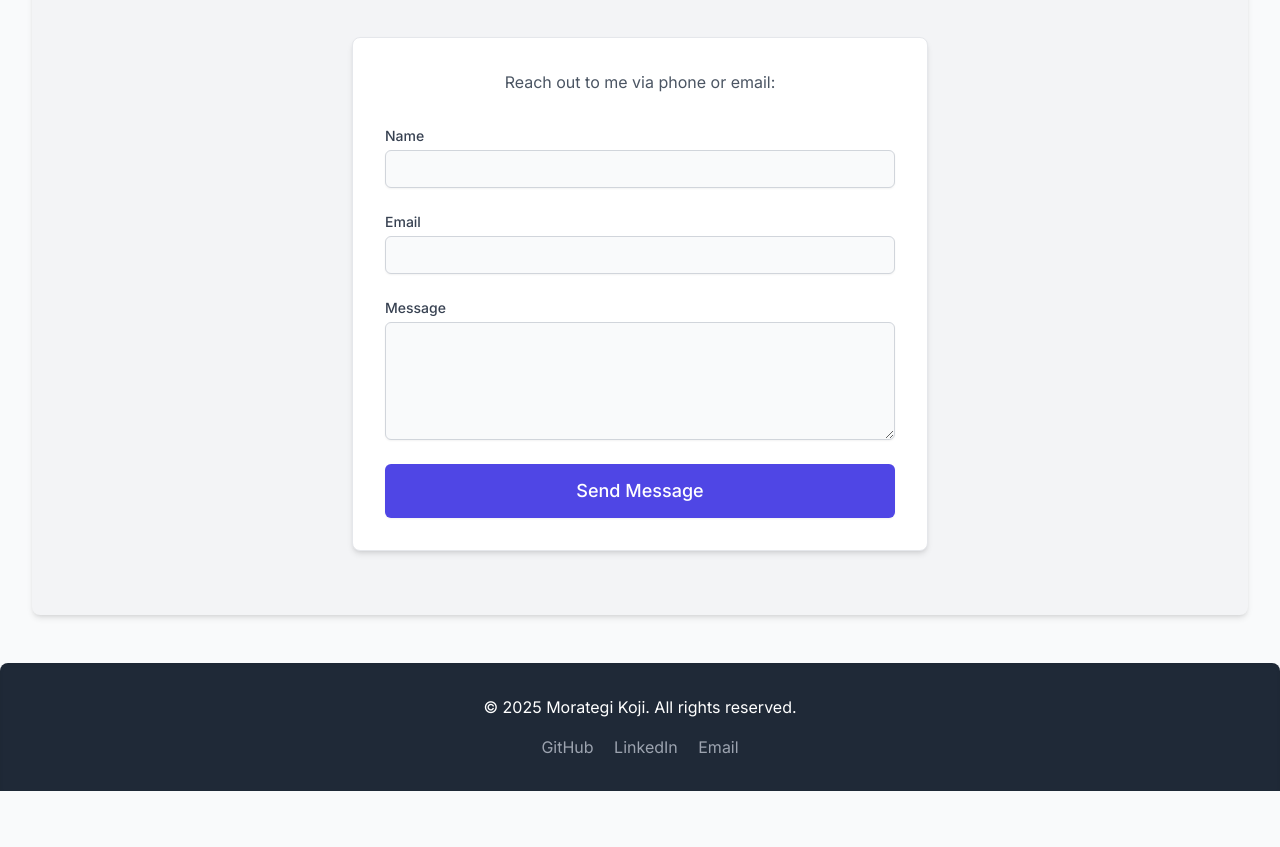
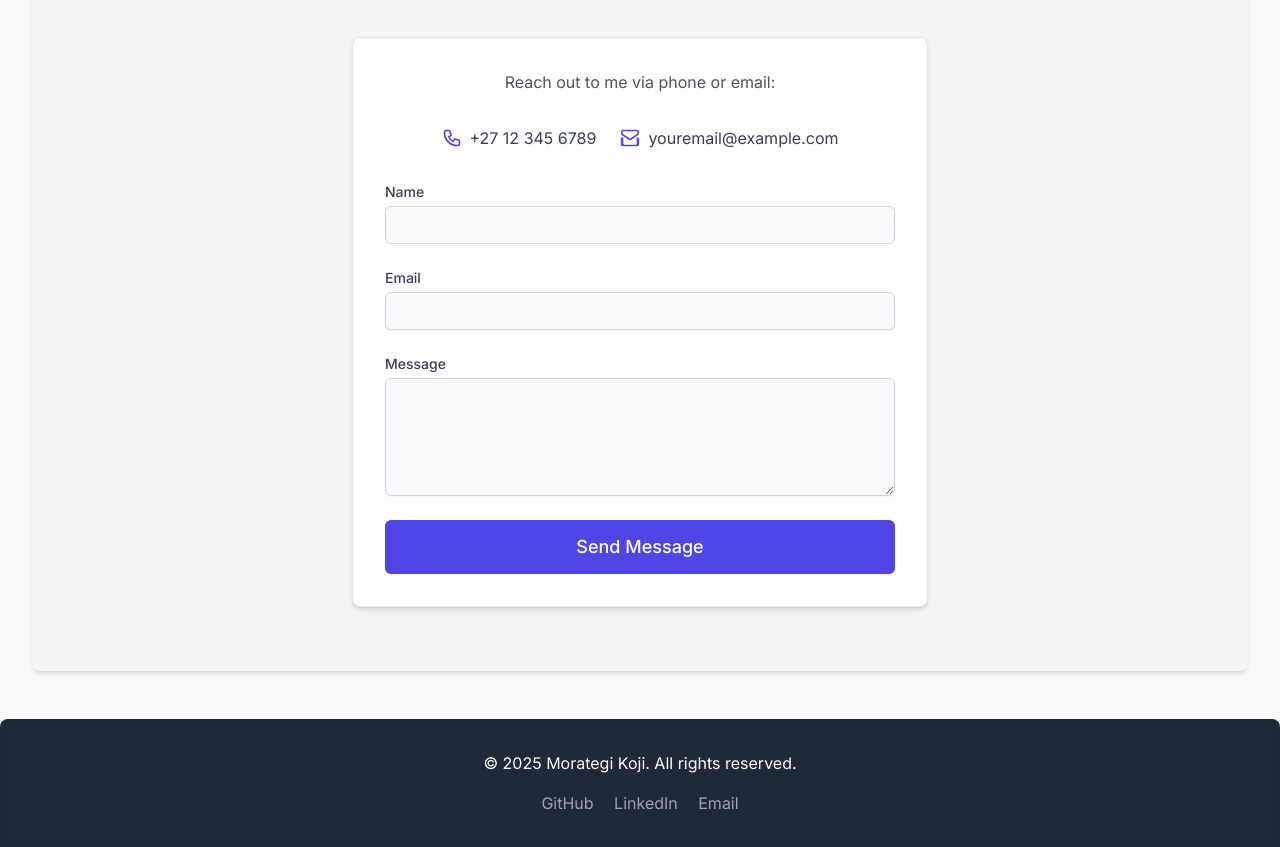
Before and after one commit to Shaldeen/MyVirtualCV, a plain HTML site: page index.html in a window 1280 px wide. Shown: the part 2621-3468 px from the top of the page. Before the commit the page ends 3412 px from the top, so only its background shows below. Drawn offline with nearby package versions, Linux system fonts and the light colour scheme.

Commit message:
Add new featues.

```diff
--- a/index.html
+++ b/index.html
@@ -167,6 +167,16 @@
                     <p class="text-center text-gray-600 dark:text-gray-300 mb-8">
                         Reach out to me via phone or email:
                     </p>
+                    <div class="flex flex-col sm:flex-row justify-center items-center space-y-2 sm:space-y-0 sm:space-x-6 text-gray-700 dark:text-gray-200 mb-8">
+                        <div class="flex items-center space-x-2">
+                            <svg class="w-5 h-5 text-indigo-600" fill="none" stroke="currentColor" viewBox="0 0 24 24" xmlns="http://www.w3.org/2000/svg"><path stroke-linecap="round" stroke-linejoin="round" stroke-width="2" d="M3 5a2 2 0 012-2h3.28a1 1 0 01.948.684l1.498 4.493a1 1 0 01-.502 1.21l-2.257 1.13a11.042 11.042 0 005.516 5.516l1.13-2.257a1 1 0 011.21-.502l4.493 1.498a1 1 0 01.684.949V19a2 2 0 01-2 2h-1C9.716 21 3 14.284 3 6V5z"></path></svg>
+                            <a href="tel:+27123456789" class="hover:text-indigo-600 transition-colors duration-200">+27 12 345 6789</a>
+                        </div>
+                        <div class="flex items-center space-x-2">
+                            <svg class="w-5 h-5 text-indigo-600" fill="none" stroke="currentColor" viewBox="0 0 24 24" xmlns="http://www.w3.org/2000/svg"><path stroke-linecap="round" stroke-linejoin="round" stroke-width="2" d="M3 8l7.89 5.26a2 2 0 002.22 0L21 8m-18 4v7a2 2 0 002 2h14a2 2 0 002-2v-7M3 8l-.707-.707A2 2 0 012 6V5a2 2 0 012-2h16a2 2 0 012 2v1a2 2 0 01-.293.707L21 8m-18 4l-1.414 1.414A2 2 0 012 14v5a2 2 0 002 2h16a2 2 0 002-2v-5a2 2 0 01-.586-1.414L21 12"></path></svg>
+                            <a href="mailto:youremail@example.com" class="hover:text-indigo-600 transition-colors duration-200">youremail@example.com</a>
+                        </div>
+                    </div>
                     <form id="contactForm" class="space-y-6">
                         <div>
                             <label for="name" class="block text-sm font-medium text-gray-700 dark:text-gray-200">Name</label>
```
